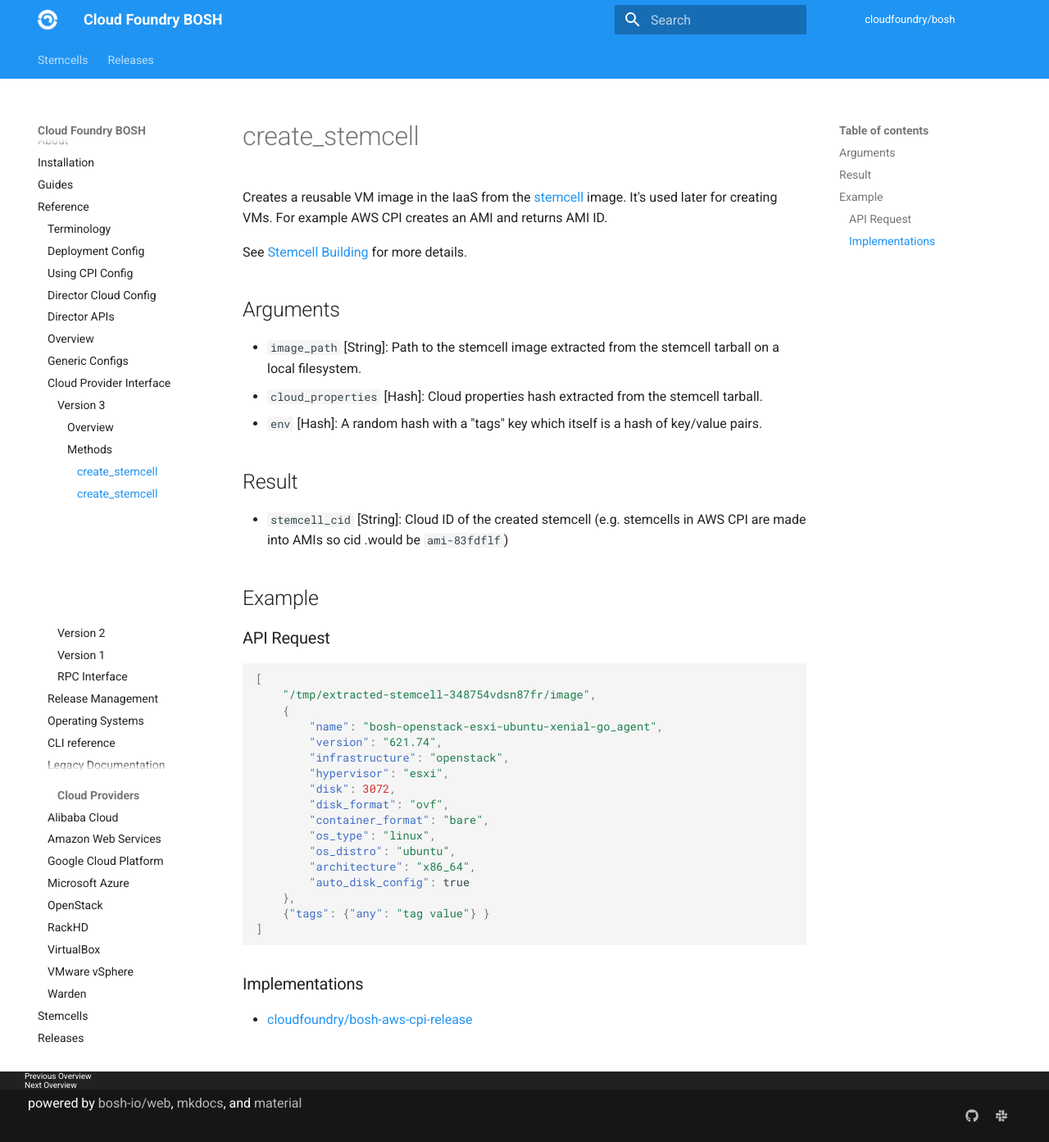
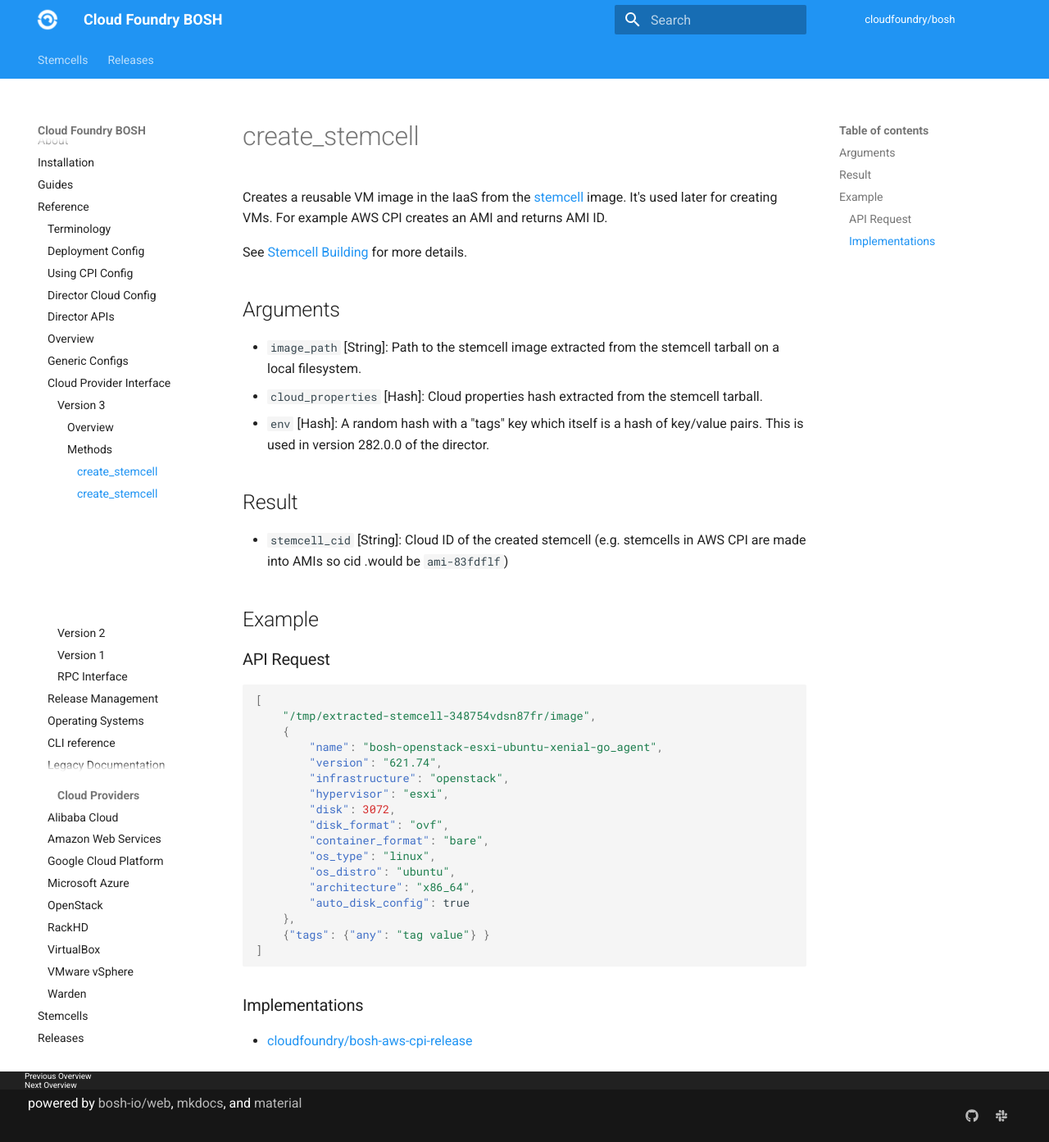
Before and after one commit to cloudfoundry/docs-bosh, an MkDocs documentation site: the page built from content/cpi-api-v3-method/create-stemcell.md, in a window 1280 px wide and 1393 px high. Shown: the whole window at 82% size. Built offline with MkDocs 1.6.1 and Material for MkDocs 9.7.7, drawn with Linux system fonts in a browser that asks for light colours; old or Windows-style settings are respelled for this version of MkDocs.

Commit message:
Update version information

```diff
--- a/content/cpi-api-v3-method/create-stemcell.md
+++ b/content/cpi-api-v3-method/create-stemcell.md
@@ -9,7 +9,7 @@ See [Stemcell Building](../build-stemcell.md) for more details.
 
  * `image_path` [String]: Path to the stemcell image extracted from the stemcell tarball on a local filesystem.
  * `cloud_properties` [Hash]: Cloud properties hash extracted from the stemcell tarball.
- * `env` [Hash]: A random hash with a "tags" key which itself is a hash of key/value pairs.
+ * `env` [Hash]: A random hash with a "tags" key which itself is a hash of key/value pairs. This is used in version 282.0.0 of the director.
 
 
 ## Result
```
